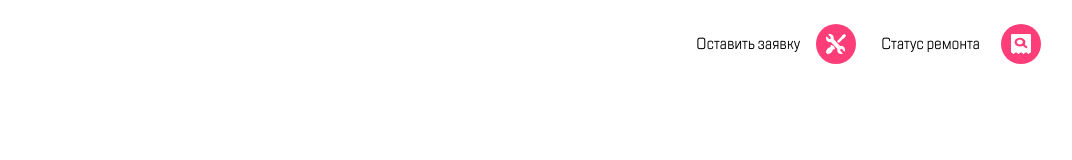
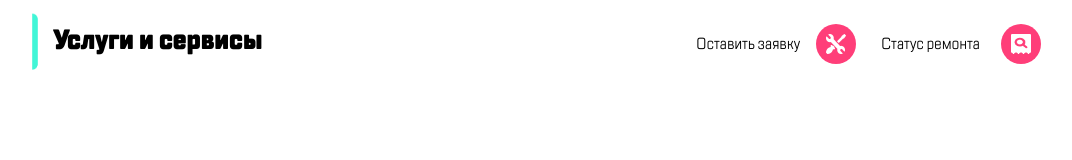
Before and after one commit to radualexeev/IT-Mentor.github.io, a website: page index.html in a window 1280 px wide. Shown: the whole page, without its empty margins (95-1167 px from the left). Drawn offline with Linux system fonts and the light colour scheme.

Commit message:
add header title

```diff
--- a/index.html
+++ b/index.html
@@ -43,6 +43,9 @@
                 </div>
             </ul>
         </nav>
+
+        <h1 class="header__title">Услуги и сервисы</h1>
+
     </header>
 </body>
 </html>
--- a/style/main.css
+++ b/style/main.css
@@ -18,6 +18,29 @@ body {
     line-height: 24px;
     letter-spacing: -0.2px;
     font-weight: normal;
+}
+
+.header__title {
+    width: 300px;
+    height: 40px;
+    font-size: 28px;
+    font-weight: bold;
+    font-style: normal;
+    line-height: 40px;
+    letter-spacing: -0.6px;
+    position: relative;
+    right: 0;
+    left: 20px;
+    margin-top: 20px;
+}
+
+.header__title::before {
+    content: url(/img/vector.png);
+    display: block;
+    position: absolute;
+    left: -22px;
+    top: -20px;
+    transform: scale(0.7);
 }
 
 /* Mobile */
@@ -111,8 +134,9 @@ body {
 @media only screen and (min-width: 768px) {
     .header {
         display: flex;
-        justify-content: center;
-        align-items: center;
+        flex-direction: column;
+        justify-content: flex-start;
+        align-items: flex-start;
         width: var(--width-tablet);
         height: auto;
     }
@@ -228,10 +252,12 @@ body {
 @media only screen and (min-width: 1024px) {
     .header {
         display: flex;
-        justify-content: center;
-        align-items: center;
+        flex-direction: column;
+        justify-content: flex-start;
+        align-items: flex-start;
         width: var(--width-desktop);
         height: auto;
+        position: relative;
     }
 
     .header__nav {
@@ -305,4 +331,11 @@ body {
         width: 20px;
         height: 20px;
     }
+
+    .header__title {
+        position: absolute;
+        top: 0;
+        left: translateY(50%);
+    }
+
 }
```
